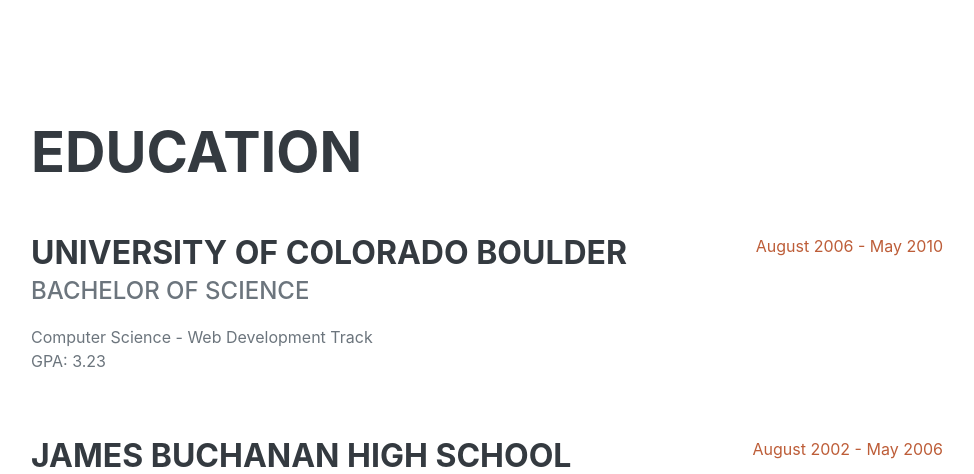
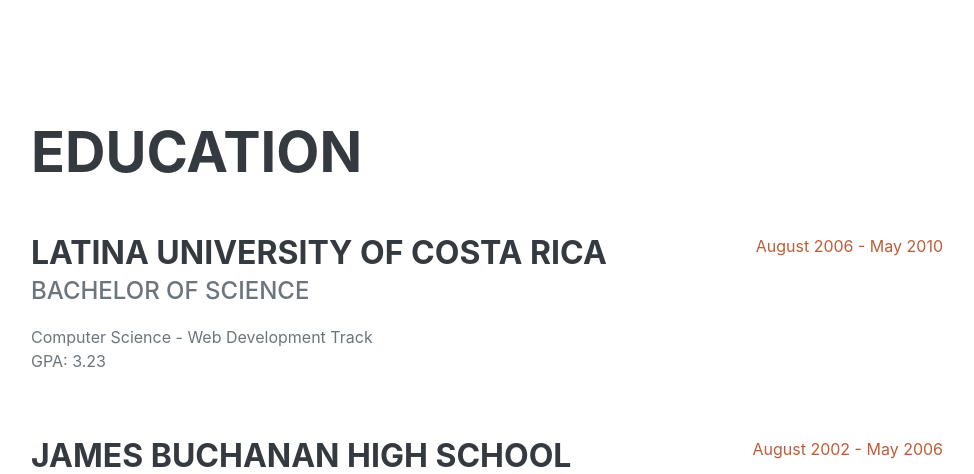
Before and after one commit to omarjo90/flask_resume, a Flask app: page /index in a window 1280 px wide. Shown: the part 2514-2988 px from the top of the page, without its empty margins (289-1263 px from the left). Run offline with Flask 3, Linux system fonts and the light colour scheme; some libraries are stand-ins or nearby versions; some web fonts are replaced.

Commit message:
updating file

```diff
--- a/templates/index.html
+++ b/templates/index.html
@@ -138,7 +138,7 @@
                     <h2 class="mb-5">Education</h2>
                     <div class="d-flex flex-column flex-md-row justify-content-between mb-5">
                         <div class="flex-grow-1">
-                            <h3 class="mb-0">University of Colorado Boulder</h3>
+                            <h3 class="mb-0">Latina University of Costa Rica</h3>
                             <div class="subheading mb-3">Bachelor of Science</div>
                             <div>Computer Science - Web Development Track</div>
                             <p>GPA: 3.23</p>
```
